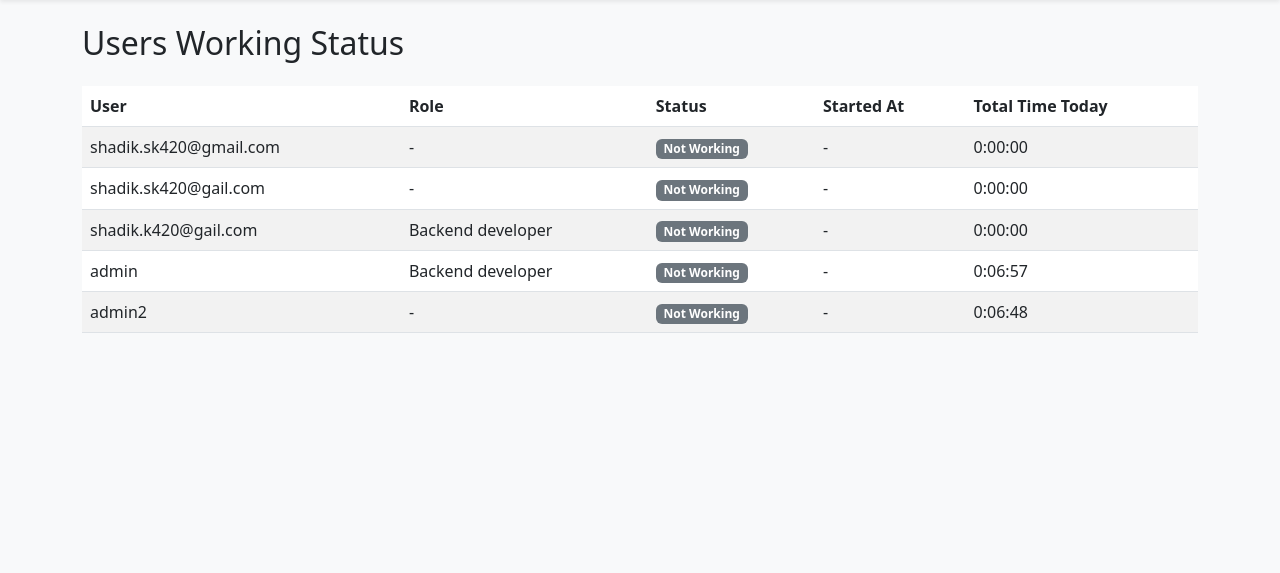
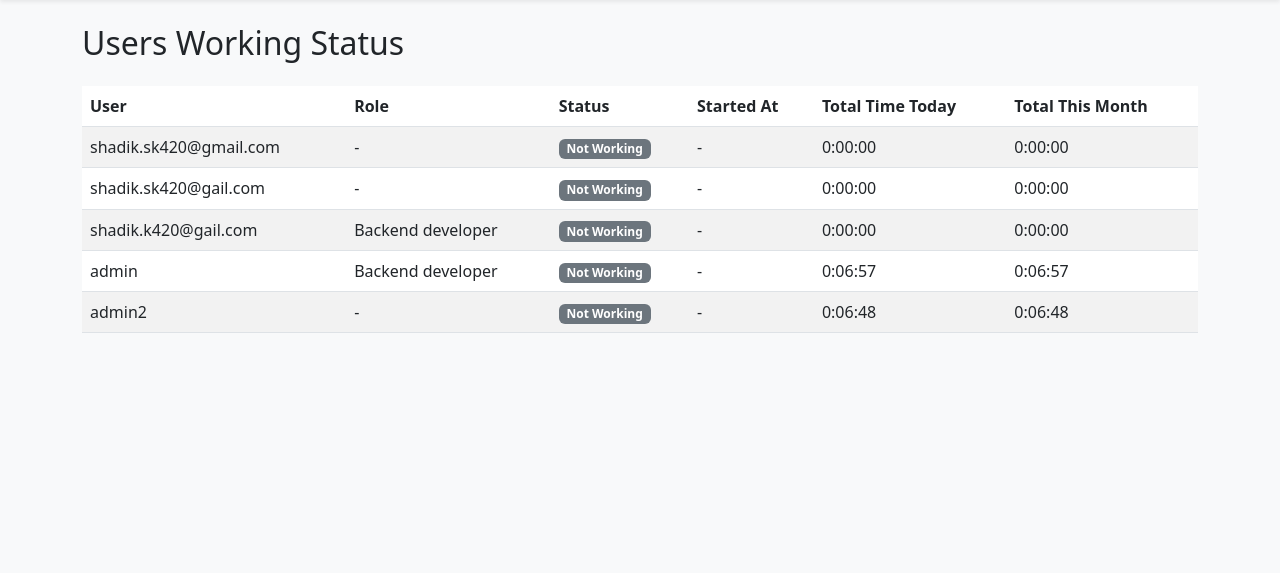
Before and after one commit to shadikhasan/dailyreport_project, a Django app: page /users/status/ in a window 1280 px wide. Shown: the part 67-640 px from the top of the page. Run offline with Django 4.2, Linux system fonts and the light colour scheme; a user stored in the database is signed in; data comes from the database, SQL or seed files in the repository; both versions use the stored data as it was after the commit.

Commit message:
Adds working hours summary and monthly tracking
Integrates new functionality to summarize working hours weekly and monthly. Updates templates to display detailed time data, including total monthly hours. Enhances backend logic to calculate durations for various periods and refactors session aggregation. Includes UI improvements and Bootstrap enhancements for better usability.

```diff
--- a/dailyreport/templates/base.html
+++ b/dailyreport/templates/base.html
@@ -3,6 +3,9 @@
   <head>
     <meta charset="UTF-8" />
     <title>{% block title %}Daily Report{% endblock %}</title>
+    <!-- In your <head> -->
+<link href="https://cdn.jsdelivr.net/npm/bootstrap@5.3.0/dist/css/bootstrap.min.css" rel="stylesheet">
+<link href="https://cdn.jsdelivr.net/npm/bootstrap-icons@1.10.5/font/bootstrap-icons.css" rel="stylesheet">
     <link
       rel="stylesheet"
       href="https://cdn.jsdelivr.net/npm/bootstrap@5.3.0/dist/css/bootstrap.min.css"
@@ -159,5 +162,6 @@
     </footer>
     <!-- Bootstrap JS for interactive components -->
     <script src="https://cdn.jsdelivr.net/npm/bootstrap@5.3.0/dist/js/bootstrap.bundle.min.js"></script>
+
   </body>
 </html>
--- a/dailyreport/templates/dashboard.html
+++ b/dailyreport/templates/dashboard.html
@@ -165,6 +165,10 @@
   <a href="{% url 'users-working-status' %}" class="btn btn-info mt-4">
     <i class="bi bi-people"></i> View Users Status
   </a>
+  <a href="{% url 'work-hours-summary' 'weekly' %}" class="btn btn-warning mt-4 mx-2">
+    <i class="bi bi-calendar-week"></i> View Weekly/Monthly Working Hours
+  </a>
+
 
 </div>
 
--- a/dailyreport/templates/users_working_status.html
+++ b/dailyreport/templates/users_working_status.html
@@ -12,6 +12,7 @@
             <th>Status</th>
             <th>Started At</th>
             <th>Total Time Today</th>
+            <th>Total This Month</th>
         </tr>
     </thead>
     <tbody>
@@ -33,7 +34,9 @@
                         -
                     {% endif %}
                 </td>
-                <td>{{ status.total_working_time|default:"00:00:00" }}</td>
+                <td>{{ status.total_working_time_today|default:"00:00:00" }}</td>
+                <td>{{ status.total_working_time_month|default:"00:00:00" }}</td>
+
             </tr>
         {% endfor %}
     </tbody>
--- a/dailyreport/urls.py
+++ b/dailyreport/urls.py
@@ -17,4 +17,8 @@ urlpatterns = [
     path('users/status/', users_working_status, name='users-working-status'),
     path('work-session/start/', start_work_session, name='start-work-session'),
     path('work-session/stop/', stop_work_session, name='stop-work-session'),
+
+
+    path('work-hours/<str:period>/', work_hours_summary, name='work-hours-summary'),
+
 ]
--- a/dailyreport/views.py
+++ b/dailyreport/views.py
@@ -7,6 +7,12 @@ from .forms import DailyReportForm
 from django.db.models import F, ExpressionWrapper, DurationField, Sum
 from django.utils import timezone
 from datetime import timedelta
+from django.db.models import Sum, F, ExpressionWrapper, DurationField
+from django.db.models.functions import ExtractWeek, ExtractMonth, ExtractYear
+from django.utils import timezone
+from datetime import timedelta
+from django.contrib.auth.decorators import login_required
+from django.shortcuts import render
 from django.shortcuts import redirect
 from django.http import JsonResponse
 from django.utils import timezone
@@ -178,26 +184,40 @@ def stop_work_session(request):
 
 from django.contrib.auth.models import User
 from .models import WorkSession
+from django.utils.timezone import now
 
 def get_users_with_status():
     users = User.objects.all()
     today = now().date()
+    start_of_month = today.replace(day=1)
+
     user_status = []
 
     for user in users:
-        # Get today's sessions for the user
+        # Today's sessions
         today_sessions = WorkSession.objects.filter(user=user, start_time__date=today)
 
-        # Sum durations of finished sessions
-        total_duration = timedelta()
+        total_duration_today = timedelta()
         for session in today_sessions:
             stop = session.stop_time or now()
-            total_duration += (stop - session.start_time)
+            total_duration_today += (stop - session.start_time)
 
-        # Check if there's an ongoing session (stop_time=None)
+        # This month's sessions
+        month_sessions = WorkSession.objects.filter(
+            user=user,
+            start_time__date__gte=start_of_month,
+            start_time__date__lte=today
+        )
+
+        total_duration_month = timedelta()
+        for session in month_sessions:
+            stop = session.stop_time or now()
+            total_duration_month += (stop - session.start_time)
+
+        # Active session check
         active_session = today_sessions.filter(stop_time__isnull=True).first()
 
-        # Get latest DailyReport to get role
+        # Latest report for role
         latest_report = DailyReport.objects.filter(user=user).order_by('-date').first()
         role = latest_report.role if latest_report else '-'
 
@@ -206,10 +226,12 @@ def get_users_with_status():
             'role': role,
             'is_working': bool(active_session),
             'start_time': active_session.start_time if active_session else None,
-            'total_working_time': str(total_duration).split('.')[0]  # HH:MM:SS format
+            'total_working_time_today': str(total_duration_today).split('.')[0],  # HH:MM:SS
+            'total_working_time_month': str(total_duration_month).split('.')[0],  # HH:MM:SS
         })
 
     return user_status
+
 
 from django.contrib.auth.decorators import login_required
 
@@ -217,3 +239,101 @@ from django.contrib.auth.decorators import login_required
 def users_working_status(request):
     user_status = get_users_with_status()
     return render(request, 'users_working_status.html', {'user_status': user_status})
+
+
+@login_required
+def work_hours_summary(request, period):
+    user = request.user
+    sessions = WorkSession.objects.filter(user=user)
+
+    sessions = sessions.annotate(
+        session_duration=ExpressionWrapper(
+            F('stop_time') - F('start_time'),
+            output_field=DurationField()
+        )
+    )
+
+    if period == 'weekly':
+        grouped = sessions.values('start_time__year', 'start_time__week').annotate(
+            total_duration=Sum('session_duration')
+        )
+        summary_data = [
+            {
+                'year': g['start_time__year'],
+                'week': g['start_time__week'],
+                'total_duration': g['total_duration'],
+                'formatted_duration': str(g['total_duration']) if g['total_duration'] else "00:00:00"
+            } for g in grouped
+        ]
+    elif period == 'monthly':
+        grouped = sessions.values('start_time__year', 'start_time__month').annotate(
+            total_duration=Sum('session_duration')
+        )
+        summary_data = [
+            {
+                'year': g['start_time__year'],
+                'month': g['start_time__month'],
+                'total_duration': g['total_duration'],
+                'formatted_duration': str(g['total_duration']) if g['total_duration'] else "00:00:00"
+            } for g in grouped
+        ]
+    else:
+        summary_data = []
+
+    # Total working time till now
+    total_duration_all_time = sessions.aggregate(total=Sum('session_duration'))['total'] or timedelta()
+
+    return render(request, 'work_hours_summary.html', {
+        'period': period,
+        'summary_data': summary_data,
+        'total_duration_all_time': total_duration_all_time
+    })
+    user = request.user
+    sessions = WorkSession.objects.filter(user=user, stop_time__isnull=False)
+
+    # Annotate session duration
+    sessions = sessions.annotate(
+        duration=ExpressionWrapper(
+            F('stop_time') - F('start_time'),
+            output_field=DurationField()
+        )
+    )
+
+    if period == 'weekly':
+        summary_data = sessions.values(
+            year=ExtractYear('start_time'),
+            week=ExtractWeek('start_time')
+        ).annotate(
+            total_duration=Sum('duration')
+        ).order_by('-year', '-week')
+
+        for entry in summary_data:
+            total_seconds = entry['total_duration'].total_seconds()
+            entry['formatted_duration'] = str(timedelta(seconds=total_seconds))
+
+        context = {
+            'summary_data': summary_data,
+            'period': 'weekly',
+        }
+
+    elif period == 'monthly':
+        summary_data = sessions.values(
+            year=ExtractYear('start_time'),
+            month=ExtractMonth('start_time')
+        ).annotate(
+            total_duration=Sum('duration')
+        ).order_by('-year', '-month')
+
+        for entry in summary_data:
+            total_seconds = entry['total_duration'].total_seconds()
+            entry['formatted_duration'] = str(timedelta(seconds=total_seconds))
+
+        context = {
+            'summary_data': summary_data,
+            'period': 'monthly',
+        }
+
+    else:
+        return render(request, '404.html', status=404)
+
+    return render(request, 'work_hours_summary.html', context)
```
Also changed, not shown: dailyreport/templates/work_hours_summary.html (added, +119 -0 lines), db.sqlite3.
